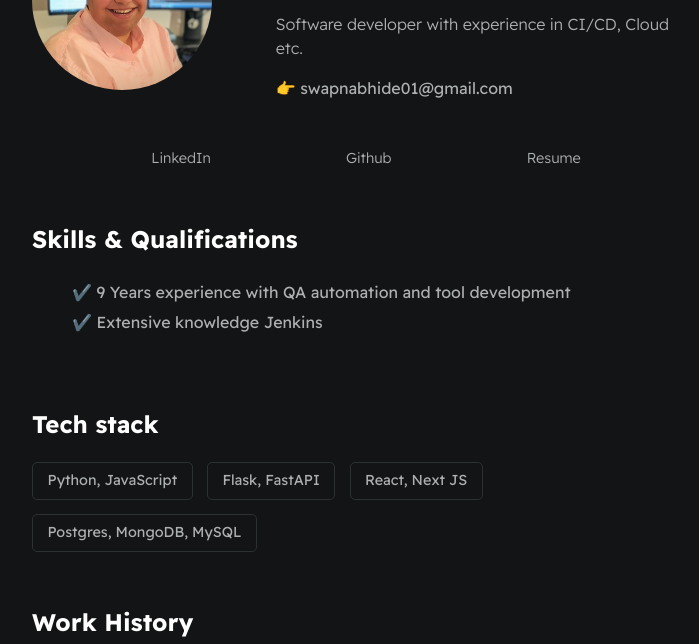
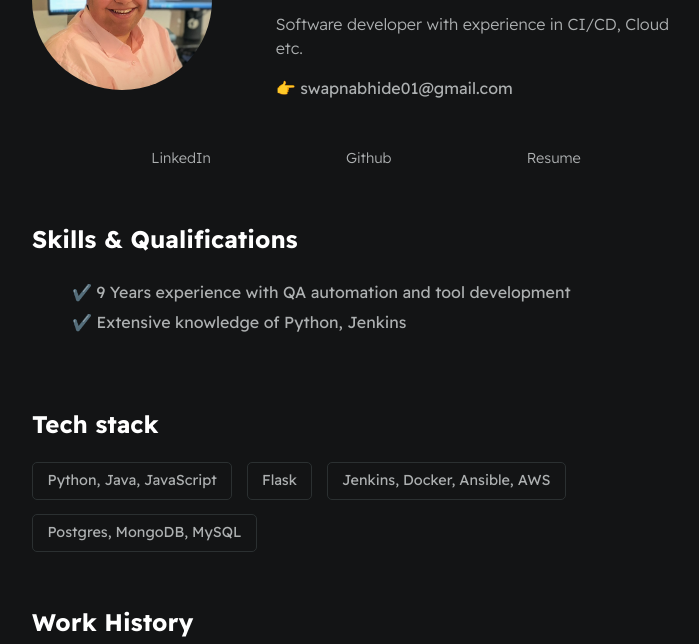
Before and after one commit to swapnabhide/Resume-wwbsire, a plain HTML site: page index.html in a window 1280 px wide. Shown: the part 156-800 px from the top of the page, without its empty margins (274-973 px from the left). Drawn offline with Linux system fonts and the light colour scheme.

Commit message:
Update index.html

```diff
--- a/index.html
+++ b/index.html
@@ -33,7 +33,7 @@
             <h2>Skills & Qualifications</h2>
             <ul id="qualifications--list">
                 <li>✔️ 9 Years experience with QA automation and tool development</li>
-                <li>✔️ Extensive knowledge Jenkins</li>
+                <li>✔️ Extensive knowledge of Python, Jenkins</li>
             </ul>
         </section>
 
@@ -41,9 +41,9 @@
             <h2>Tech stack</h2>
 
             <div id="wrapper--techstack__items">
-                <div class="card--techstack"><span>Python, JavaScript</span></div>
-                <div class="card--techstack"><span>Flask, FastAPI</span></div>
-                <div class="card--techstack"><span>React, Next JS</span></div>
+                <div class="card--techstack"><span>Python, Java, JavaScript</span></div>
+                <div class="card--techstack"><span>Flask</span></div>
+                <div class="card--techstack"><span>Jenkins, Docker, Ansible, AWS</span></div>
                 <div class="card--techstack"><span>Postgres, MongoDB, MySQL</span></div>
             </div>
         </section>
@@ -92,7 +92,7 @@
                 <ul>
                     <li>Developed comprehensive test strategies aligned with product owner requirements</li>
                     <li>Strategically executed regression, integration, and application-level tests to ensure software quality</li>
-                    <li>Led a team of 3 for evaluating different test management systems</li>
+                    <li>Led a team of 3 for evaluating different test case management systems</li>
                 </ul>
             </div>
 
```
